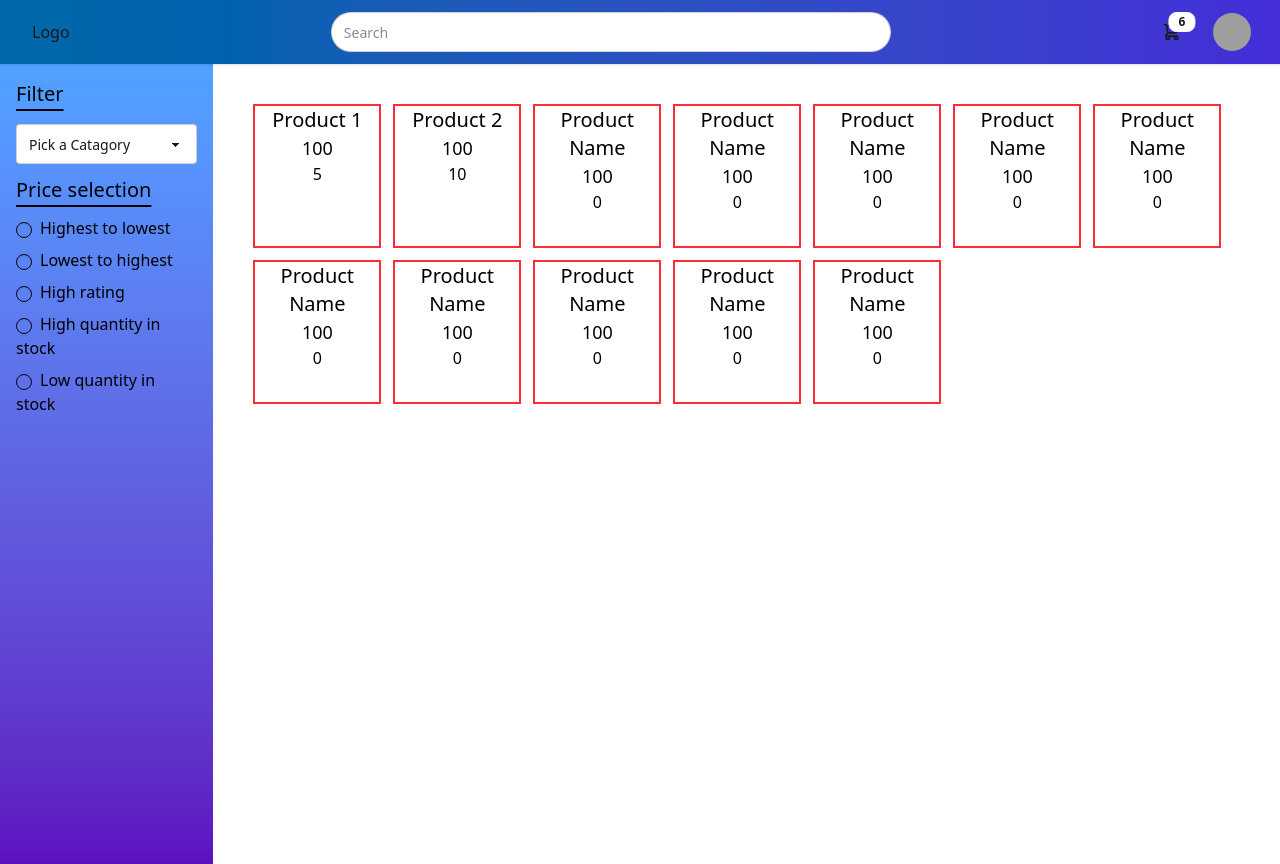
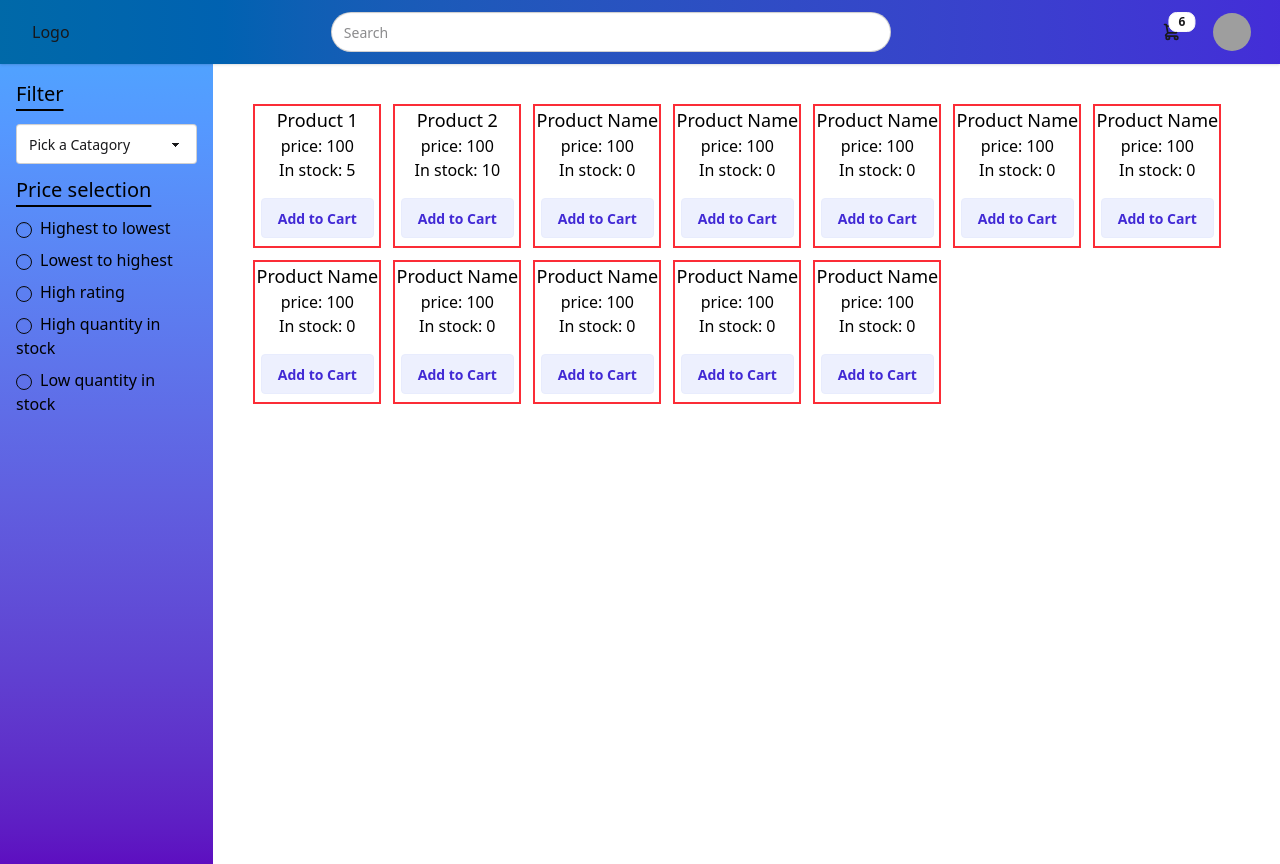
Before and after one commit to VarisNithiparkorn/PROJECT2-SEC-2-HGR, a Vue app: page / in a window 1280 px wide. Built offline with nearby package versions, Linux system fonts and the light colour scheme; data requests are answered from the project's data file; grey boxes are pictures that could not be loaded.

Commit message:
124 [Add] Add Cart button

```diff
--- a/src/App.vue
+++ b/src/App.vue
@@ -11,6 +11,7 @@ console.log(data.value);
 <template>
   <!-- show , hide -->
   <Header navBar="show" :userId="1"/>
+  <!-- List product and filter -->
   <div class="grid grid-cols-6 h-full">
   <div class="h-max  col-start-1 row-span-2">
   <FillerProduct/>
--- a/src/components/productSection.vue
+++ b/src/components/productSection.vue
@@ -1,6 +1,6 @@
 <script setup>
-import { defineProps } from 'vue';
-
+import { defineProps, ref, watch } from 'vue';
+import { getItemById, addItem } from "@/libs/fetchUtils"
 const props = defineProps({
   item: {
     type: Object,
@@ -12,9 +12,10 @@ const props = defineProps({
 <template>
   <div class="flex h-36 w-32 bg-white text-black border-solid border-red-500 border-2">
     <div class="text-center h-36 w-32">
-      <p class="text-xl">{{ item.productName }}</p>
-      <p class="text-lg">{{ item.price }}</p>
-      <p class="text-base">{{ item.quantityInStock }}</p>
+      <p class="text-lg">{{ item.productName }}</p>
+      <p class="text-base">price: {{ item.price }}</p>
+      <p class="text-base pb-4">In stock: {{ item.quantityInStock }}</p>
+      <button @click="addtoCart(item.id)" class="btn btn-soft btn-primary">Add to Cart</button>
     </div>
   </div>
 </template>
```
Also changed, not shown: src/components/FillerProduct.vue (+2 -5 lines).
